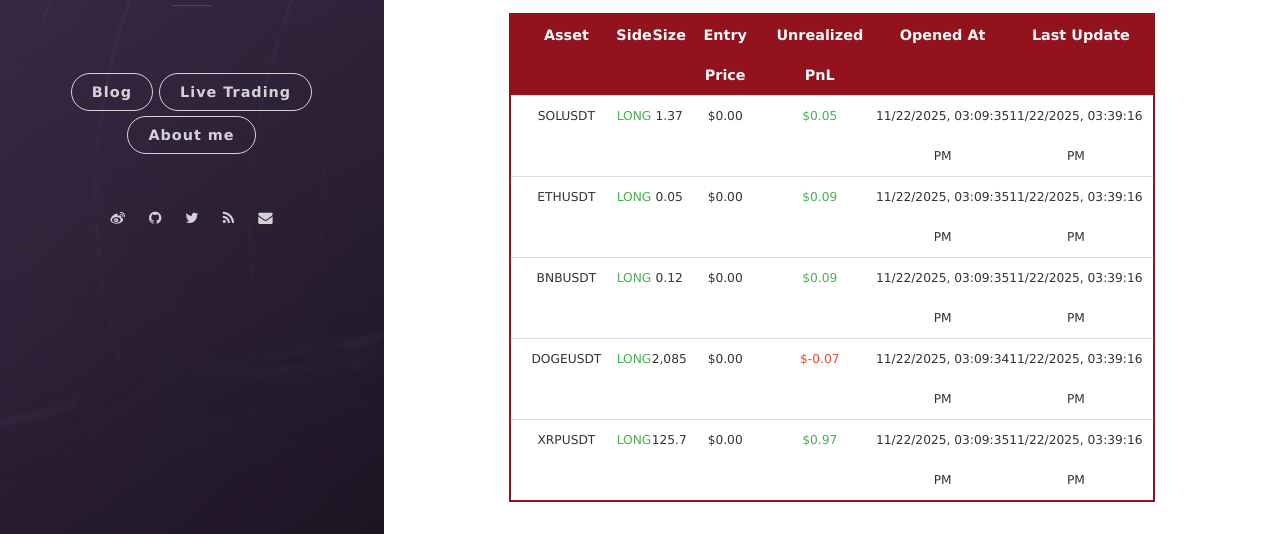
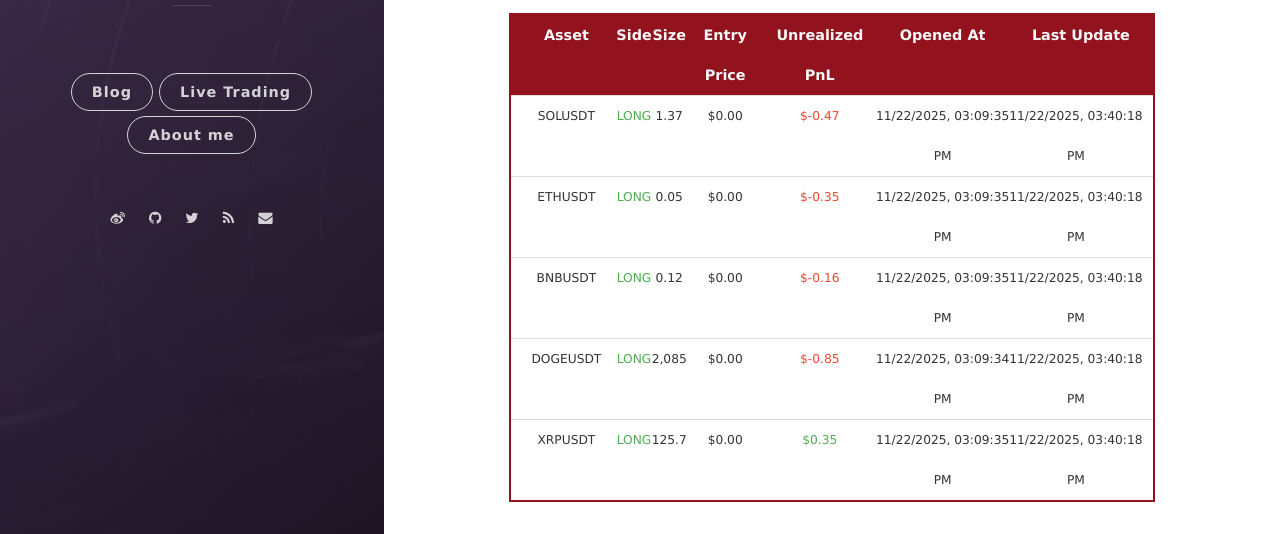
Before and after one commit to leeyegy/leeyegy.github.io, a Jekyll site: the page built from live-trading.html, in a window 1280 px wide and 1188 px high. Shown: the part 586-1120 px from the top of the window. Built offline with Jekyll 4.4.1, drawn with Linux system fonts in a browser that asks for light colours; nearby versions of some CDN libraries.

Commit message:
AccountMonitor: refresh positions 2025-11-22T23:40:18+08:00

```diff
--- a/assets/data/binance/positions.json
+++ b/assets/data/binance/positions.json
@@ -4,44 +4,44 @@
     "side": "LONG",
     "size": 1.37,
     "entryPrice": 0.0,
-    "unrealizedPnl": 0.04716577,
+    "unrealizedPnl": -0.46552841,
     "openedAt": "2025-11-22T23:09:35+08:00",
-    "reportedAt": "2025-11-22T23:39:16+08:00"
+    "reportedAt": "2025-11-22T23:40:18+08:00"
   },
   {
     "symbol": "ETHUSDT",
     "side": "LONG",
     "size": 0.05,
     "entryPrice": 0.0,
-    "unrealizedPnl": 0.08901472,
+    "unrealizedPnl": -0.35362538,
     "openedAt": "2025-11-22T23:09:35+08:00",
-    "reportedAt": "2025-11-22T23:39:16+08:00"
+    "reportedAt": "2025-11-22T23:40:18+08:00"
   },
   {
     "symbol": "BNBUSDT",
     "side": "LONG",
     "size": 0.12,
     "entryPrice": 0.0,
-    "unrealizedPnl": 0.08778021,
+    "unrealizedPnl": -0.1584,
     "openedAt": "2025-11-22T23:09:35+08:00",
-    "reportedAt": "2025-11-22T23:39:16+08:00"
+    "reportedAt": "2025-11-22T23:40:18+08:00"
   },
   {
     "symbol": "DOGEUSDT",
     "side": "LONG",
     "size": 2085.0,
     "entryPrice": 0.0,
-    "unrealizedPnl": -0.0688884,
+    "unrealizedPnl": -0.85485,
     "openedAt": "2025-11-22T23:09:34+08:00",
-    "reportedAt": "2025-11-22T23:39:16+08:00"
+    "reportedAt": "2025-11-22T23:40:18+08:00"
   },
   {
     "symbol": "XRPUSDT",
     "side": "LONG",
     "size": 125.7,
     "entryPrice": 0.0,
-    "unrealizedPnl": 0.96789,
+    "unrealizedPnl": 0.35196,
     "openedAt": "2025-11-22T23:09:35+08:00",
-    "reportedAt": "2025-11-22T23:39:16+08:00"
+    "reportedAt": "2025-11-22T23:40:18+08:00"
   }
 ]
```
